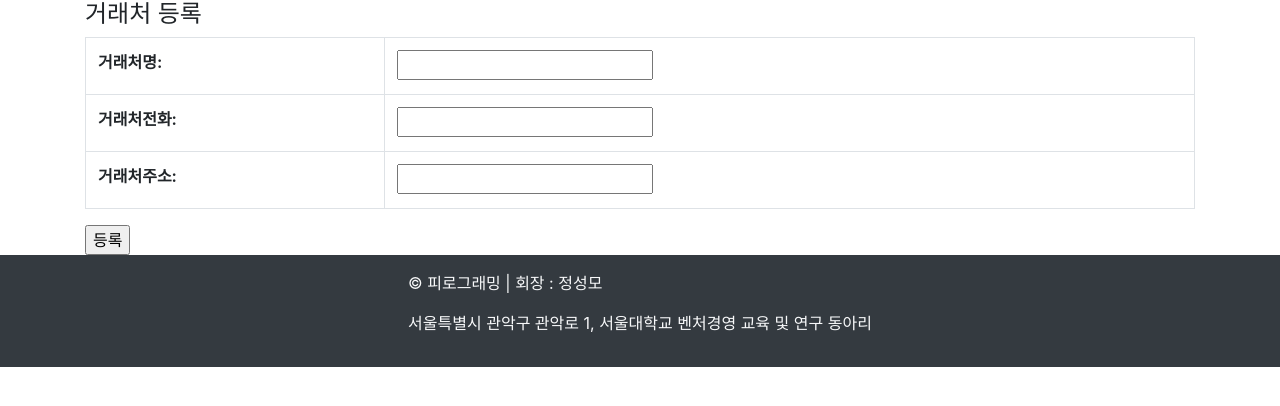
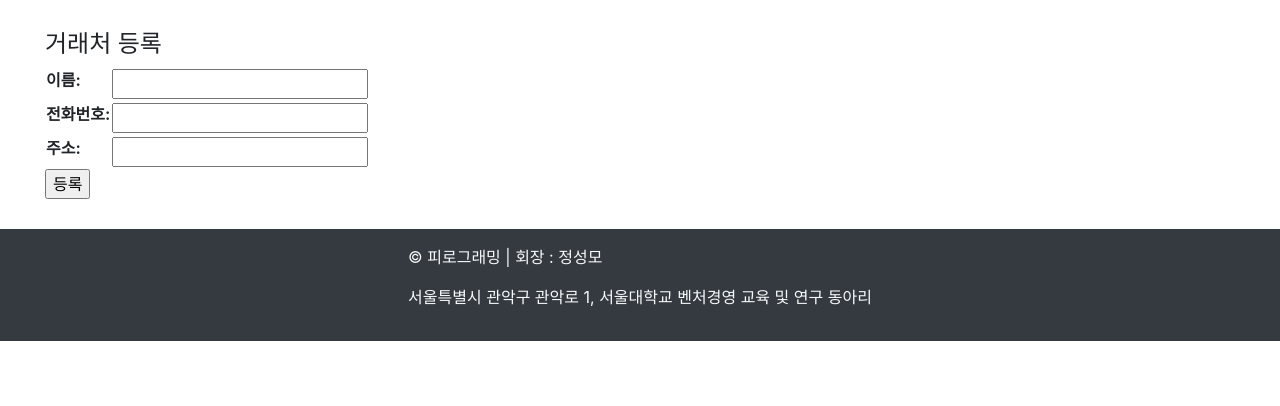
Before and after one commit to d6ymmd/piro12_inventory_management, a Django app: page /client/create/ in a window 1280 px wide. Shown: the part 66-472 px from the top of the page. Run offline with Django 3.2, Linux system fonts and the light colour scheme; some libraries are stand-ins or nearby versions.

Commit message:
템플릿 수정

```diff
--- a/mysite/shop/models.py
+++ b/mysite/shop/models.py
@@ -3,9 +3,9 @@ from django.urls import reverse
 
 
 class Client(models.Model):
-    name = models.CharField(max_length=50, verbose_name='거래처명')
-    tel = models.CharField(max_length=20, verbose_name='거래처전화')
-    address = models.CharField(max_length=200, verbose_name='거래처주소')
+    name = models.CharField(max_length=50, verbose_name='이름')
+    tel = models.CharField(max_length=20, verbose_name='전화번호')
+    address = models.CharField(max_length=200, verbose_name='주소')
 
     def __str__(self):
         return self.name
@@ -13,10 +13,10 @@ class Client(models.Model):
 
 class Inventory(models.Model):
     name = models.CharField(max_length=50, verbose_name='제품명')
-    photo = models.ImageField(upload_to="", blank=True, verbose_name='제품사진')
-    desc = models.TextField(verbose_name='제품설명')
+    photo = models.ImageField(upload_to="", blank=True, verbose_name='제품 사진')
+    desc = models.TextField(verbose_name='제품 설명')
     price = models.PositiveIntegerField(verbose_name='가격')
-    stock = models.IntegerField(default=0, verbose_name='남은수량')
+    stock = models.IntegerField(default=0, verbose_name='남은 수량')
     client = models.ForeignKey(Client, on_delete=models.CASCADE, verbose_name='거래처')
 
     def __str__(self):
--- a/mysite/shop/templates/shop/client_create.html
+++ b/mysite/shop/templates/shop/client_create.html
@@ -6,7 +6,7 @@
     <h4>거래처 등록</h4>
     <form action="{% url 'client-create' %}" method="POST" enctype="multipart/form-data">
         {% csrf_token %}
-        <table class="table table-bordered">
+        <table>
             {{ form.as_table }}
         </table>
         <input type="submit" value="등록">
--- a/mysite/shop/templates/shop/inventory_create.html
+++ b/mysite/shop/templates/shop/inventory_create.html
@@ -5,7 +5,7 @@
     <h4>상품 등록</h4>
     <form action="{% url 'inventory-create' %}" method="POST" enctype="multipart/form-data">
         {% csrf_token %}
-        <table class="table table-bordered">
+        <table>
             {{ form.as_table }}
         </table>
         <input type="submit" value="등록">
--- a/mysite/shop/templates/shop/inventory_detail.html
+++ b/mysite/shop/templates/shop/inventory_detail.html
@@ -9,7 +9,7 @@
                 <p class="price">가격: {{ inventory.price }}</p>
                 <p class="stock">남은 수량: {{ inventory.stock }}</p>
                 <p>제품 설명: {{ inventory.desc }}</p>
-                <p><a href="">거래처: {{ inventory.client }}</p>
+                <p><a href="{% url "client-detail" inventory.client.pk %}">거래처: {{ inventory.client }}</p>
             </div>
         </div>
             <button>수정</button>
--- a/mysite/templates/base.html
+++ b/mysite/templates/base.html
@@ -11,6 +11,12 @@
     <link rel="stylesheet" href="https://stackpath.bootstrapcdn.com/bootstrap/4.4.1/css/bootstrap.min.css" integrity="sha384-Vkoo8x4CGsO3+Hhxv8T/Q5PaXtkKtu6ug5TOeNV6gBiFeWPGFN9MuhOf23Q9Ifjh" crossorigin="anonymous">
     <script src="https://stackpath.bootstrapcdn.com/bootstrap/4.4.1/js/bootstrap.min.js" integrity="sha384-wfSDF2E50Y2D1uUdj0O3uMBJnjuUD4Ih7YwaYd1iqfktj0Uod8GCExl3Og8ifwB6" crossorigin="anonymous"></script>
 
+    <style>
+        .container{
+        margin: 30px;
+        }
+    </style>
+
 </head>
 <body>
 {% include 'header.html' %}
```
